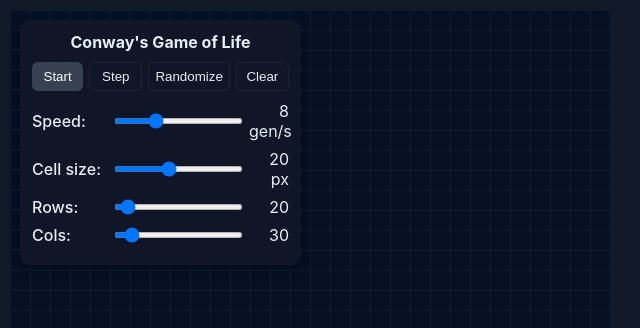
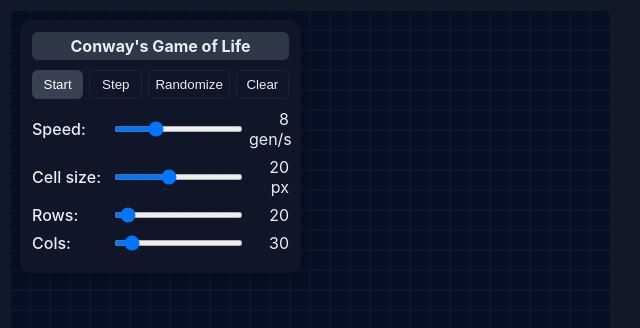
Before and after one commit to jo56/conways-game-of-life, a React (Vite) app: page / in a window 1280 px wide. Shown: the top 328 px of the page, without its empty margins (0-640 px from the left). Built offline with nearby package versions, Linux system fonts and the light colour scheme.

Commit message:
adding click and drag for settings box

```diff
--- a/src/App.tsx
+++ b/src/App.tsx
@@ -31,6 +31,13 @@ export default function App(): JSX.Element {
 
   speedRef.current = speed;
 
+  // --- Panel drag state ---
+  const panelRef = useRef<HTMLDivElement | null>(null);
+  const isDragging = useRef(false);
+  const dragOffset = useRef({ x: 0, y: 0 });
+  const [panelPos, setPanelPos] = useState({ x: 20, y: 20 });
+
+  // --- Grid logic ---
   const countNeighbors = (g: Uint8Array[], r: number, c: number) => {
     const R = g.length;
     const C = g[0].length;
@@ -116,6 +123,7 @@ export default function App(): JSX.Element {
     else if (rafRef.current) cancelAnimationFrame(rafRef.current);
   };
 
+  // --- Canvas interaction ---
   const handleMouseDown = (e: React.MouseEvent) => {
     isMouseDown.current = true;
     const canvas = canvasRef.current;
@@ -133,7 +141,6 @@ export default function App(): JSX.Element {
       return ng;
     });
   };
-
   const handleMouseUp = () => { isMouseDown.current = false; };
   const handleMouseMove = (e: React.MouseEvent) => {
     if (!isMouseDown.current) return;
@@ -155,9 +162,31 @@ export default function App(): JSX.Element {
     for (let r = 0; r < ng.length; r++) for (let c = 0; c < ng[0].length; c++) ng[r][c] = Math.random() > 0.75 ? 1 : 0;
     return ng;
   });
-
   const clear = () => setGrid(() => createEmptyGrid(rows, cols));
   const stepOnce = () => setGrid((g) => step(g));
+
+  // --- Panel header drag ---
+  const handleHeaderMouseDown = (e: React.MouseEvent) => {
+    isDragging.current = true;
+    dragOffset.current = { x: e.clientX - panelPos.x, y: e.clientY - panelPos.y };
+  };
+
+  useEffect(() => {
+    const handleMouseMove = (e: MouseEvent) => {
+      if (isDragging.current) {
+        setPanelPos({ x: e.clientX - dragOffset.current.x, y: e.clientY - dragOffset.current.y });
+      }
+    };
+    const handleMouseUp = () => {
+      isDragging.current = false;
+    };
+    window.addEventListener('mousemove', handleMouseMove);
+    window.addEventListener('mouseup', handleMouseUp);
+    return () => {
+      window.removeEventListener('mousemove', handleMouseMove);
+      window.removeEventListener('mouseup', handleMouseUp);
+    };
+  }, []);
 
   const handleRowsChange = (newRows: number) => {
     setRows(newRows);
@@ -180,10 +209,11 @@ export default function App(): JSX.Element {
   return (
     <div style={{ position: 'relative', width: '100%', height: '100vh', overflow: 'auto', background: '#111827' }}>
       <div
+        ref={panelRef}
         style={{
           position: 'fixed',
-          top: '20px',
-          left: '20px',
+          top: panelPos.y,
+          left: panelPos.x,
           background: 'rgba(17,24,39,0.95)',
           padding: '12px',
           borderRadius: '10px',
@@ -192,7 +222,24 @@ export default function App(): JSX.Element {
           boxShadow: '0 4px 12px rgba(0,0,0,0.3)'
         }}
       >
-        <div style={{ textAlign: 'center', marginBottom: '10px' }}><strong>Conway's Game of Life</strong></div>
+        {/* Header (draggable) */}
+        <div
+          onMouseDown={handleHeaderMouseDown}
+          style={{
+            textAlign: 'center',
+            marginBottom: '10px',
+            fontWeight: 'bold',
+            cursor: 'move',
+            userSelect: 'none',
+            padding: '4px 0',
+            background: 'rgba(55,65,81,0.8)',
+            borderRadius: '6px'
+          }}
+        >
+          Conway's Game of Life
+        </div>
+
+        {/* Buttons */}
         <div style={{ display: 'flex', gap: '6px', marginBottom: '10px', flexWrap: 'wrap' }}>
           <button onClick={toggleRunning} style={{ flex: 1, padding: '6px', borderRadius: '6px', background: running ? '#06b6d4' : '#374151', color: '#fff', border: 'none' }}>{running ? 'Stop' : 'Start'}</button>
           <button onClick={stepOnce} style={{ flex: 1, padding: '6px', borderRadius: '6px' }}>Step</button>
@@ -200,6 +247,7 @@ export default function App(): JSX.Element {
           <button onClick={clear} style={{ flex: 1, padding: '6px', borderRadius: '6px' }}>Clear</button>
         </div>
 
+        {/* Sliders */}
         {[
           ['Speed', speed, 1, 24, setSpeed, ' gen/s'],
           ['Cell size', cellSize, 6, 40, setCellSize, ' px'],
@@ -221,6 +269,7 @@ export default function App(): JSX.Element {
         ))}
       </div>
 
+      {/* Canvas */}
       <div style={{ padding: '10px' }}>
         <canvas
           ref={canvasRef}
```
